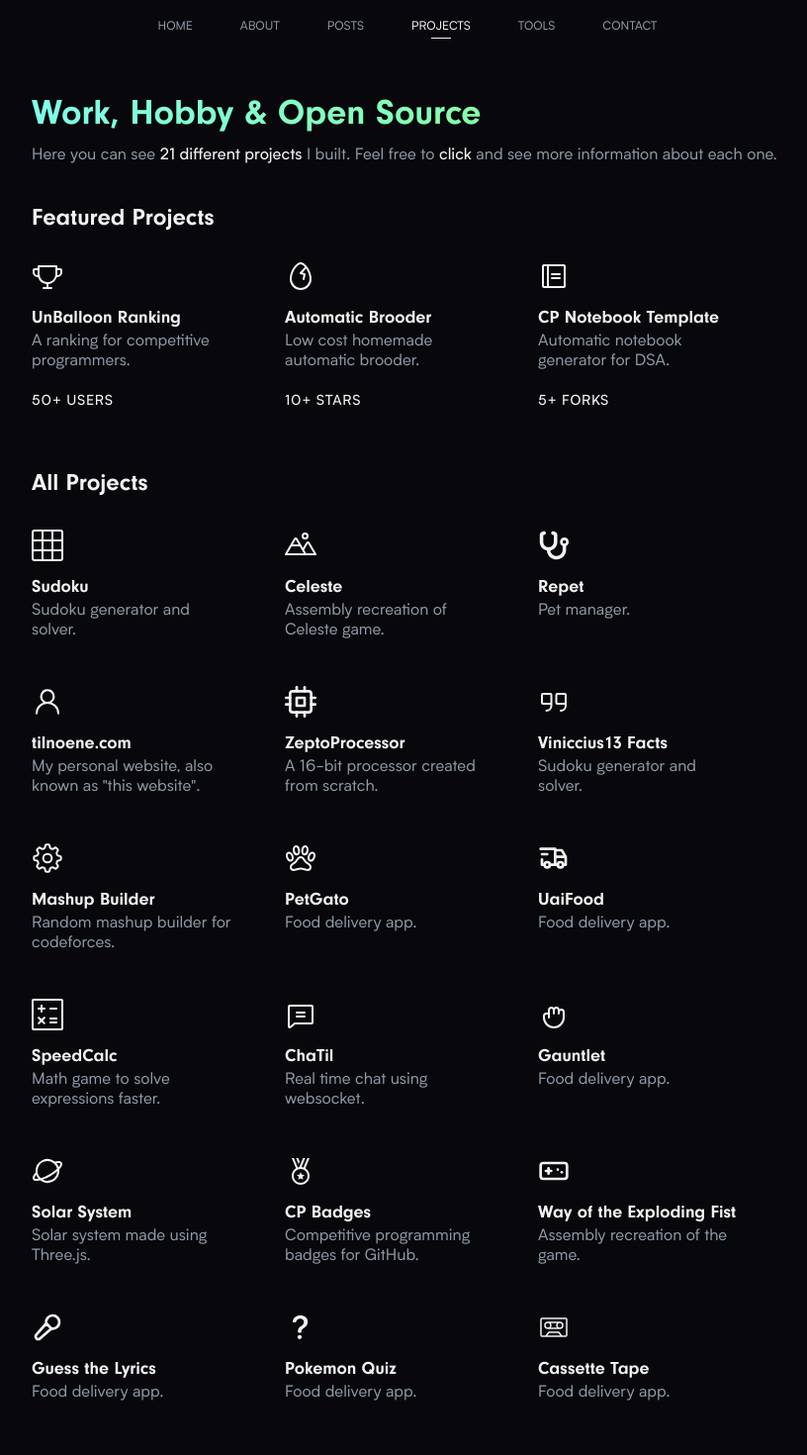
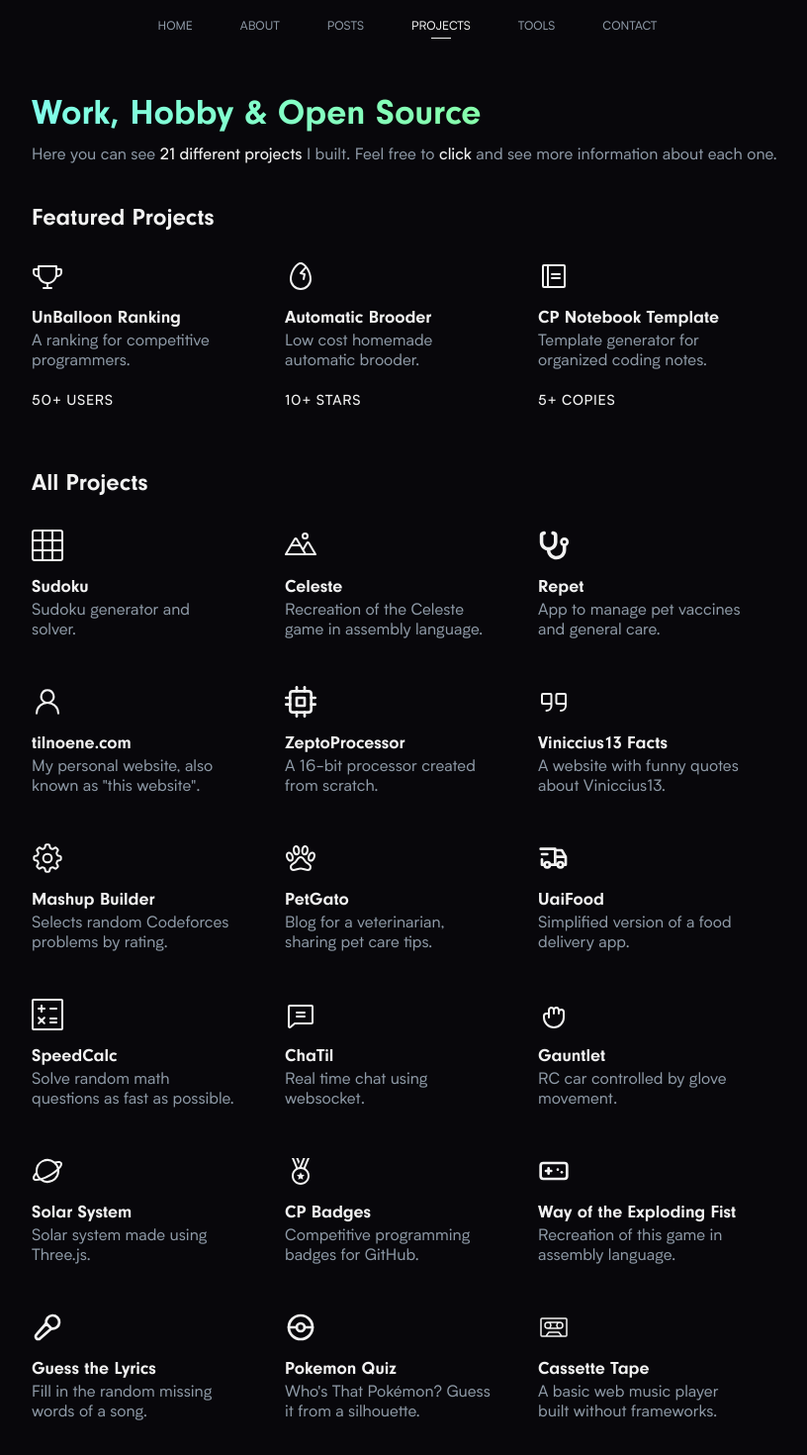
Before and after one commit to tilnoene/tilnoene.com, a Next.js app: page /projects in a window 1280 px wide. Shown: the top 1470 px of the page at 99% size, without its empty margins (228-1044 px from the left). Built offline with nearby package versions, Linux system fonts and the light colour scheme.

Commit message:
fix: Change descriptions, urls and icons of some projects

```diff
--- a/src/app/data/projects.tsx
+++ b/src/app/data/projects.tsx
@@ -12,13 +12,13 @@ import { PiPlanet } from 'react-icons/pi'
 import { GoPerson } from 'react-icons/go'
 import { PiCassetteTapeLight } from 'react-icons/pi'
 import { SlCalculator } from 'react-icons/sl'
-import { BsQuestionLg } from 'react-icons/bs'
 import { PiHandGrabbing } from 'react-icons/pi'
 import { FiCpu } from 'react-icons/fi'
 import { FaStethoscope } from 'react-icons/fa6'
 import { TbTruckDelivery } from 'react-icons/tb'
 import { TbDeviceGamepad } from 'react-icons/tb'
 import { TbMicrophone2 } from 'react-icons/tb'
+import { TbPokeball } from 'react-icons/tb'
 
 export type Project = {
   name: string
@@ -26,6 +26,7 @@ export type Project = {
   icon?: JSX.Element
   slug?: string
   sourceUrl: string
+  private?: boolean
 }
 
 export const featuredProjects: Project[] = [
@@ -45,8 +46,8 @@ export const featuredProjects: Project[] = [
   },
   {
     name: 'CP Notebook Template',
-    description: 'Automatic notebook generator for DSA.',
-    slug: '5+ forks',
+    description: 'Template generator for organized coding notes.',
+    slug: '5+ copies',
     icon: <PiNotebook size={32} />,
     sourceUrl: 'https://github.com/tilnoene/competitive-programming-template',
   },
@@ -61,13 +62,13 @@ export const projects: Project[] = [
   },
   {
     name: 'Celeste',
-    description: 'Assembly recreation of Celeste game.',
+    description: 'Recreation of the Celeste game in assembly language.',
     icon: <PiMountains size={32} />,
     sourceUrl: 'https://github.com/tilnoene/chocadeira',
   },
   {
     name: 'Repet',
-    description: 'Pet manager.',
+    description: 'App to manage pet vaccines and general care.',
     icon: <FaStethoscope size={32} />,
     sourceUrl: 'https://github.com/tilnoene/repet',
   },
@@ -75,92 +76,92 @@ export const projects: Project[] = [
     name: 'tilnoene.com',
     description: 'My personal website, also known as "this website".',
     icon: <GoPerson size={32} />,
-    sourceUrl: 'https://github.com/tilnoene/repet',
+    sourceUrl: 'https://github.com/tilnoene/tilnoene.com',
   },
   {
     name: 'ZeptoProcessor',
     description: 'A 16-bit processor created from scratch.',
     icon: <FiCpu size={32} />,
-    sourceUrl: 'https://github.com/tilnoene/repet',
+    sourceUrl: 'https://github.com/tilnoene/zeptoprocessador',
   },
   {
     name: 'Viniccius13 Facts',
-    description: 'Sudoku generator and solver.',
+    description: 'A website with funny quotes about Viniccius13.',
     icon: <PiQuotes size={32} />,
-    sourceUrl: 'https://github.com/tilnoene/sudoku',
+    sourceUrl: 'https://github.com/tilnoene/viniccius13facts-front',
   },
   {
     name: 'Mashup Builder',
-    description: 'Random mashup builder for codeforces.',
+    description: 'Selects random Codeforces problems by rating.',
     icon: <GoGear size={32} />,
     sourceUrl: 'https://github.com/tilnoene/chocadeira',
   },
   {
     name: 'PetGato',
-    description: 'Food delivery app.',
+    description: 'Blog for a veterinarian, sharing pet care tips.',
     icon: <IoPawOutline size={32} />,
-    sourceUrl: 'https://github.com/tilnoene/repet',
+    sourceUrl: 'https://petgato-git-develop-tilnoene.vercel.app/erro',
   },
 
   {
     name: 'UaiFood',
-    description: 'Food delivery app.',
+    description: 'Simplified version of a food delivery app.',
     icon: <TbTruckDelivery size={32} />,
-    sourceUrl: 'https://github.com/tilnoene/repet',
+    sourceUrl: 'https://github.com/tilnoene/uaifood',
   },
   {
     name: 'SpeedCalc',
-    description: 'Math game to solve expressions faster.',
+    description: 'Solve random math questions as fast as possible.',
     icon: <SlCalculator size={32} />,
-    sourceUrl: 'https://github.com/tilnoene/repet',
+    sourceUrl: 'https://speedcalc.vercel.app/',
   },
   {
     name: 'ChaTil',
     description: 'Real time chat using websocket.',
     icon: <PiChatText size={32} />,
-    sourceUrl: 'https://github.com/tilnoene/repet',
+    sourceUrl: 'https://github.com/tilnoene/chat',
   },
   {
     name: 'Gauntlet',
-    description: 'Food delivery app.',
+    description: 'RC car controlled by glove movement.',
     icon: <PiHandGrabbing size={32} />,
-    sourceUrl: 'https://github.com/tilnoene/repet',
+    sourceUrl: 'https://github.com/tilnoene/manopla',
   },
   {
     name: 'Solar System',
     description: 'Solar system made using Three.js.',
     icon: <PiPlanet size={32} />,
-    sourceUrl: 'https://github.com/tilnoene/repet',
+    sourceUrl: 'https://solar-system-treejs.vercel.app/',
   },
   {
     name: 'CP Badges',
     description: 'Competitive programming badges for GitHub.',
     icon: <LiaMedalSolid size={32} />,
-    sourceUrl: 'https://github.com/tilnoene/repet',
+    sourceUrl: 'https://github.com/kehsihba19/CP-Badges',
   },
   {
     name: 'Way of the Exploding Fist',
-    description: 'Assembly recreation of the game.',
+    description: 'Recreation of this game in assembly language.',
     icon: <TbDeviceGamepad size={32} />,
-    sourceUrl: 'https://github.com/tilnoene/repet',
+    sourceUrl: 'https://github.com/marcelomamorim/RISC-V-assembly-game',
   },
 
   {
     name: 'Guess the Lyrics',
-    description: 'Food delivery app.',
+    description: 'Fill in the random missing words of a song.',
     icon: <TbMicrophone2 size={32} />,
-    sourceUrl: 'https://github.com/tilnoene/repet',
+    sourceUrl: 'https://github.com/tilnoene/guess-the-lyrics',
   },
   {
     name: 'Pokemon Quiz',
-    description: 'Food delivery app.',
-    icon: <BsQuestionLg size={32} />,
-    sourceUrl: 'https://github.com/tilnoene/repet',
+    description: "Who's That Pokémon? Guess it from a silhouette.",
+    icon: <TbPokeball size={32} />,
+    sourceUrl: 'https://github.com/tilnoene/pokemon-quiz',
   },
   {
     name: 'Cassette Tape',
-    description: 'Food delivery app.',
+    description: 'A basic web music player built without frameworks.',
     icon: <PiCassetteTapeLight size={32} />,
-    sourceUrl: 'https://github.com/tilnoene/repet',
+    sourceUrl: 'https://github.com/tilnoene/cassette-tape',
   },
 ]
```
